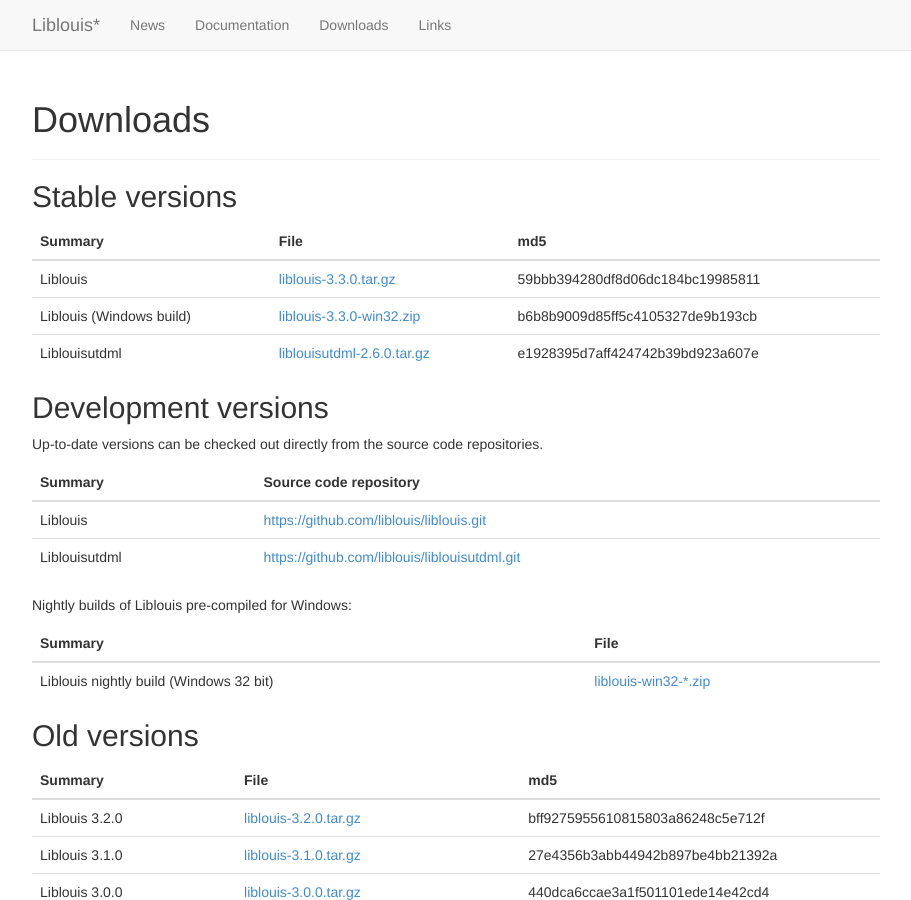
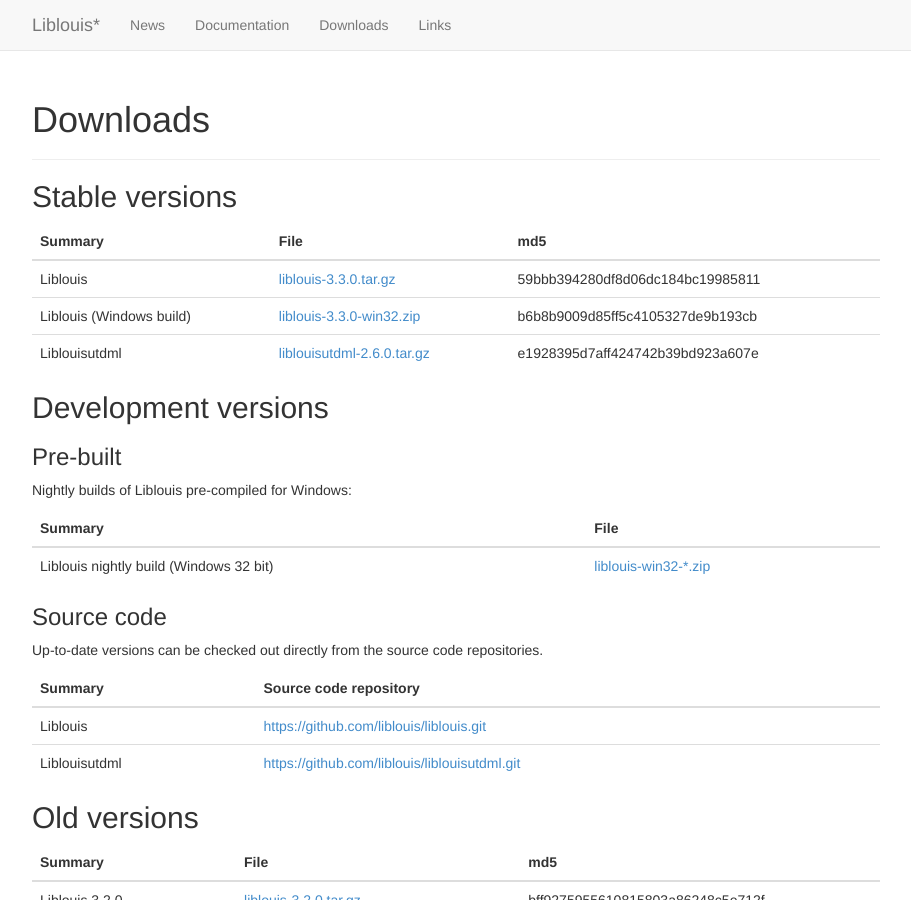
Before and after one commit to liblouis/liblouis.github.io, a Jekyll site: the page built from downloads/index.md, in a window 1280 px wide and 900 px high. Shown: the whole window, without its empty margins (38-949 px from the left). Built offline with Jekyll 4.4.1, drawn with Linux system fonts in a browser that asks for light colours.

Commit message:
Add subtitles to the section on Development versions

```diff
--- a/downloads/index.md
+++ b/downloads/index.md
@@ -14,19 +14,23 @@
 
 ## Development versions
 
+### Pre-built
+
+Nightly builds of Liblouis pre-compiled for Windows:
+
+|Summary|File|
+|---------|
+|Liblouis nightly build (Windows 32 bit)|[liblouis-win32-*.zip](https://github.com/liblouis/liblouis/releases/tag/snapshot)|
+{: .table}
+
+### Source code
+
 Up-to-date versions can be checked out directly from the source code repositories.
 
 |Summary|Source code repository|
 |---------|
 |Liblouis|<https://github.com/liblouis/liblouis.git>|
 |Liblouisutdml|<https://github.com/liblouis/liblouisutdml.git>|
-{: .table}
-
-Nightly builds of Liblouis pre-compiled for Windows:
-
-|Summary|File|
-|---------|
-|Liblouis nightly build (Windows 32 bit)|[liblouis-win32-*.zip](https://github.com/liblouis/liblouis/releases/tag/snapshot)|
 {: .table}
 
 ## Old versions
```
